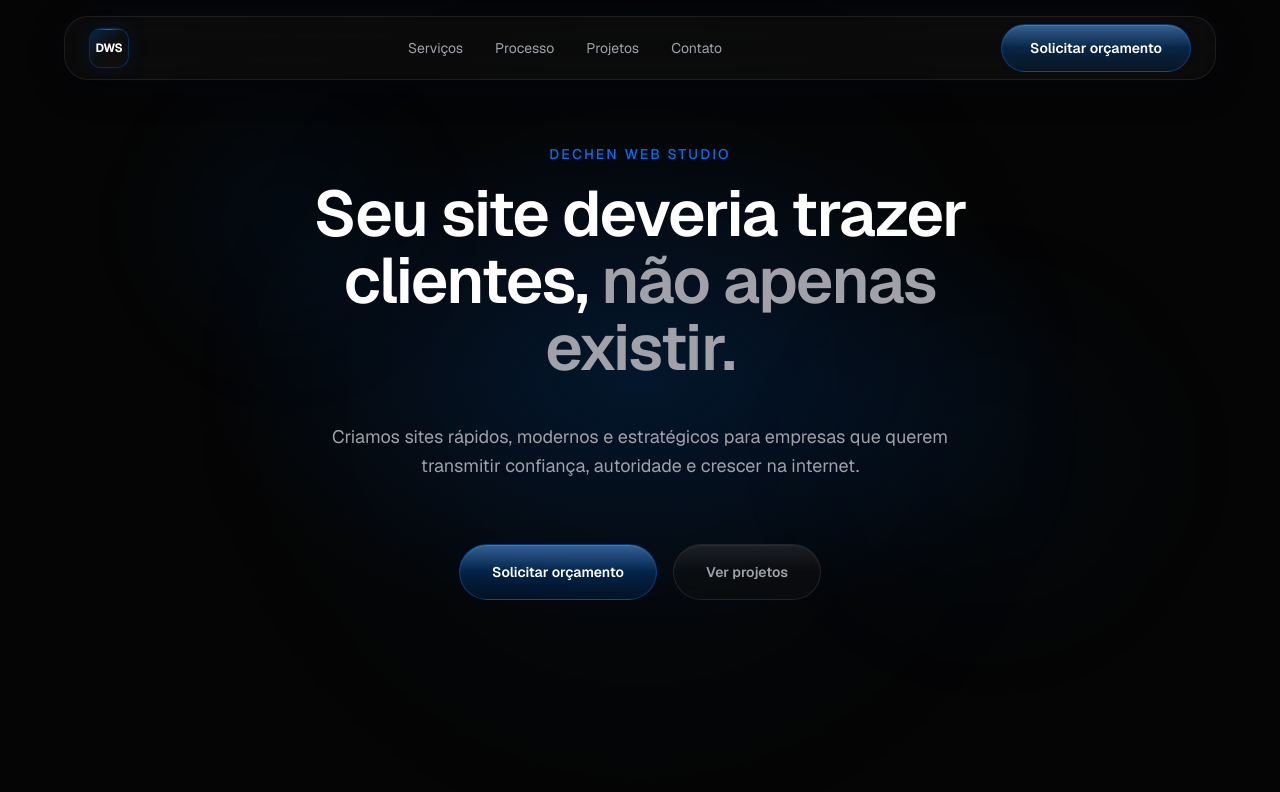
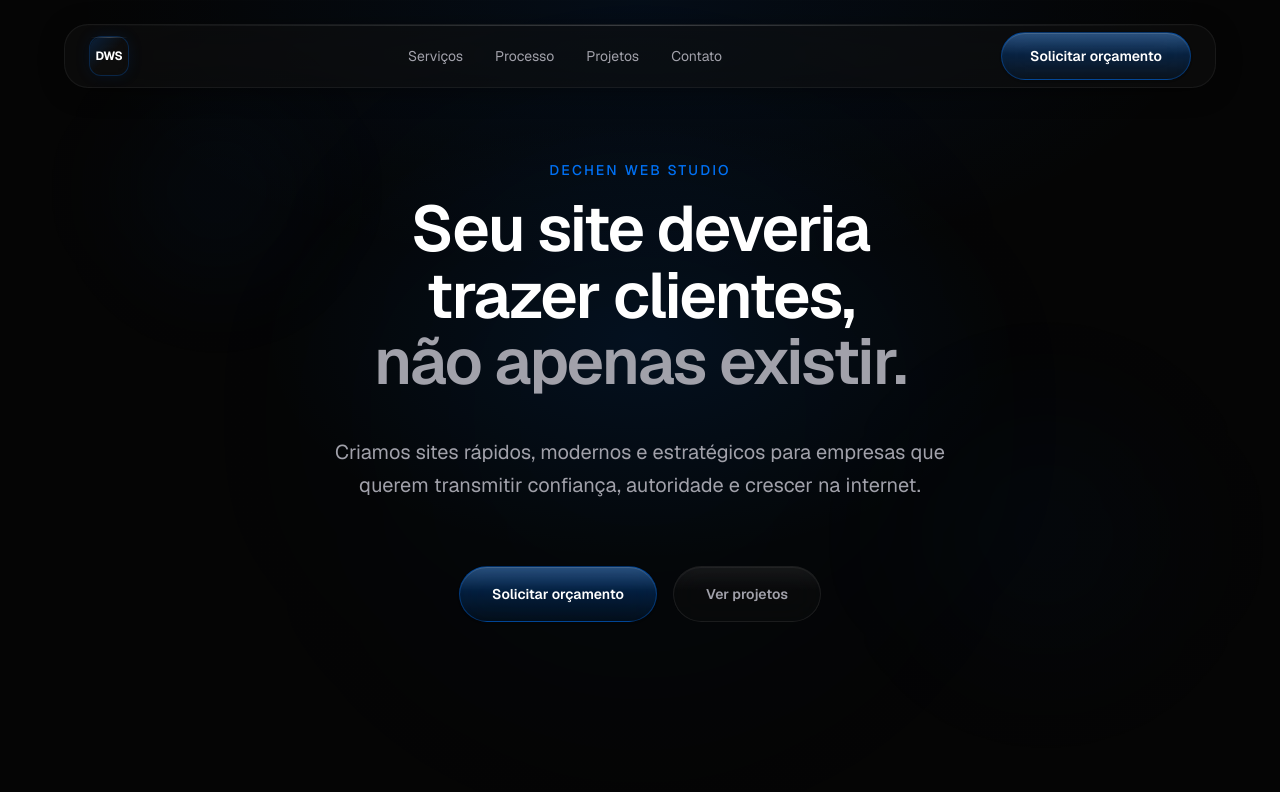
Before and after one commit to Dechen250/dechen-web-studio, a Next.js app: page / in a window 1280 px wide. Shown: the top 792 px of the page. Built offline with nearby package versions, Linux system fonts and the light colour scheme.

Commit message:
Melhoria visual da homepage v2.2

```diff
--- a/src/app/page.tsx
+++ b/src/app/page.tsx
@@ -1,5 +1,13 @@
 import type { ReactNode } from "react";
 
+/* ── Tokens (Design System) ───────────────────────────────────────── */
+const EASE = "ease-out";
+const DURATION = "duration-[250ms]";
+const TRANSITION = `transition-all ${DURATION} ${EASE}`;
+const FOCUS =
+  "focus-visible:outline focus-visible:outline-2 focus-visible:outline-offset-4 focus-visible:outline-[#0070F3]";
+
+/* ── Data ─────────────────────────────────────────────────────────── */
 const indicators = [
   { label: "Performance", value: "95+" },
   { label: "Responsivo", value: "100%" },
@@ -88,6 +96,16 @@ const navLinks = [
   { href: "#contato", label: "Contato" },
 ];
 
+/* ── Primitives ───────────────────────────────────────────────────── */
+function GlassSheen() {
+  return (
+    <span
+      aria-hidden
+      className="pointer-events-none absolute inset-x-0 top-0 h-px bg-gradient-to-r from-transparent via-white/20 to-transparent"
+    />
+  );
+}
+
 function GlassCard({
   children,
   className = "",
@@ -97,9 +115,10 @@ function GlassCard({
 }) {
   return (
     <div
-      className={`rounded-3xl border border-[#262626] bg-[#101010]/80 backdrop-blur-md transition-all duration-[250ms] ease-out hover:border-[#404040] hover:bg-[#101010] ${className}`}
+      className={`group/card relative overflow-hidden rounded-3xl border border-[#262626] bg-[#101010]/75 backdrop-blur-md ${TRANSITION} hover:-translate-y-0.5 hover:border-[#404040] hover:bg-[#101010]/90 hover:shadow-[0_12px_40px_rgba(0,0,0,0.35)] ${className}`}
     >
-      {children}
+      <GlassSheen />
+      <div className="relative">{children}</div>
     </div>
   );
 }
@@ -112,18 +131,30 @@ function DwsLogo({ size = "md" }: { size?: "sm" | "md" }) {
 
   return (
     <span
-      className={`relative flex items-center justify-center border border-[#0070F3]/30 bg-[#101010]/70 font-bold tracking-tight shadow-[0_0_20px_rgba(0,112,243,0.12)] backdrop-blur-md transition-all duration-[250ms] ease-out ${sizeClasses}`}
+      className={`relative flex items-center justify-center border border-[#0070F3]/25 bg-[#101010]/60 font-bold tracking-tight shadow-[0_0_16px_rgba(0,112,243,0.1)] backdrop-blur-md ${TRANSITION} ${sizeClasses}`}
     >
       <span
         aria-hidden
-        className="pointer-events-none absolute inset-0 rounded-[inherit] bg-gradient-to-br from-[#0070F3]/25 via-transparent to-transparent"
+        className="pointer-events-none absolute inset-0 rounded-[inherit] bg-gradient-to-br from-[#0070F3]/20 via-transparent to-transparent"
       />
+      <GlassSheen />
+      <span className="relative">DWS</span>
+    </span>
+  );
+}
+
+function NavLink({ href, children }: { href: string; children: ReactNode }) {
+  return (
+    <a
+      href={href}
+      className={`group/link relative text-sm text-[#A1A1AA] ${TRANSITION} hover:text-white ${FOCUS}`}
+    >
+      {children}
       <span
         aria-hidden
-        className="pointer-events-none absolute inset-x-1 top-0 h-px rounded-full bg-gradient-to-r from-transparent via-white/30 to-transparent"
+        className={`absolute -bottom-1 left-0 h-px w-0 bg-[#0070F3]/60 ${TRANSITION} group-hover/link:w-full`}
       />
-      <span className="relative">DWS</span>
-    </span>
+    </a>
   );
 }
 
@@ -138,24 +169,29 @@ function GlassButton({
   variant?: "primary" | "secondary";
   className?: string;
 }) {
-  const base =
-    "group relative inline-flex h-14 items-center justify-center overflow-hidden rounded-full px-8 text-sm font-semibold transition-all duration-[300ms] ease-out focus-visible:outline focus-visible:outline-2 focus-visible:outline-offset-2 focus-visible:outline-[#0070F3] active:scale-[0.98]";
+  const base = `group/btn relative inline-flex h-14 items-center justify-center overflow-hidden rounded-full px-8 text-sm font-semibold ${TRANSITION} ${FOCUS} active:scale-[0.985] active:translate-y-0`;
 
   const styles =
     variant === "primary"
-      ? "border border-[#0070F3]/40 bg-gradient-to-b from-[#0070F3]/45 via-[#0070F3]/25 to-[#0070F3]/10 text-white shadow-[inset_0_1px_0_rgba(255,255,255,0.15)] backdrop-blur-md hover:scale-[1.02] hover:border-[#0070F3]/60 hover:shadow-[0_0_40px_rgba(0,112,243,0.25),inset_0_1px_0_rgba(255,255,255,0.2)]"
-      : "border border-white/10 bg-[#101010]/50 text-[#A1A1AA] shadow-[inset_0_1px_0_rgba(255,255,255,0.06)] backdrop-blur-md hover:scale-[1.02] hover:border-white/20 hover:bg-[#101010]/70 hover:text-white hover:shadow-[0_0_24px_rgba(255,255,255,0.04),inset_0_1px_0_rgba(255,255,255,0.1)]";
+      ? "border border-[#0070F3]/35 bg-gradient-to-b from-[#0070F3]/40 via-[#0070F3]/22 to-[#0070F3]/8 text-white shadow-[inset_0_1px_0_rgba(255,255,255,0.12),0_1px_2px_rgba(0,0,0,0.2)] backdrop-blur-lg hover:-translate-y-0.5 hover:scale-[1.015] hover:border-[#0070F3]/50 hover:shadow-[0_4px_24px_rgba(0,112,243,0.18),inset_0_1px_0_rgba(255,255,255,0.18)]"
+      : "border border-white/[0.08] bg-[#101010]/40 text-[#A1A1AA] shadow-[inset_0_1px_0_rgba(255,255,255,0.05)] backdrop-blur-lg hover:-translate-y-0.5 hover:scale-[1.015] hover:border-white/15 hover:bg-[#101010]/65 hover:text-white hover:shadow-[0_4px_20px_rgba(0,0,0,0.3),inset_0_1px_0_rgba(255,255,255,0.08)]";
 
   return (
     <a href={href} className={`${base} ${styles} ${className}`}>
       <span
         aria-hidden
-        className={`pointer-events-none absolute inset-x-0 top-0 h-1/2 rounded-t-full ${
+        className={`pointer-events-none absolute inset-x-0 top-0 h-[45%] rounded-t-full ${
           variant === "primary"
-            ? "bg-gradient-to-b from-white/20 to-transparent"
-            : "bg-gradient-to-b from-white/8 to-transparent"
+            ? "bg-gradient-to-b from-white/15 to-transparent"
+            : "bg-gradient-to-b from-white/6 to-transparent"
         }`}
       />
+      {variant === "primary" && (
+        <span
+          aria-hidden
+          className="pointer-events-none absolute inset-0 rounded-full opacity-0 shadow-[0_0_32px_rgba(0,112,243,0.15)] transition-opacity duration-[250ms] ease-out group-hover/btn:opacity-100"
+        />
+      )}
       <span className="relative">{children}</span>
     </a>
   );
@@ -169,18 +205,31 @@ function SectionLabel({ children }: { children: ReactNode }) {
   );
 }
 
-export default function Home() {
+function HeroBackground() {
   return (
-    <div className="min-h-full bg-[#050505] font-sans text-white selection:bg-[#0070F3]/30">
-      {/* Navbar flutuante — Liquid Glass */}
-      <header className="fixed inset-x-0 top-0 z-50 px-5 pt-4 md:px-6 lg:px-8">
-        <nav
-          className="mx-auto flex h-14 max-w-5xl items-center justify-between rounded-2xl border border-white/[0.08] bg-[#101010]/60 px-4 shadow-[0_8px_32px_rgba(0,0,0,0.45),0_0_48px_rgba(0,112,243,0.06)] backdrop-blur-xl md:h-16 md:rounded-3xl md:px-6 lg:max-w-6xl"
-          aria-label="Principal"
-        >
+    <div aria-hidden className="pointer-events-none absolute inset-0">
+      <div className="absolute inset-0 bg-[radial-gradient(ellipse_80%_60%_at_50%_0%,rgba(0,112,243,0.1)_0%,transparent_55%)]" />
+      <div className="absolute top-[12%] left-1/2 h-[480px] w-[820px] -translate-x-1/2 rounded-full bg-[radial-gradient(ellipse_at_center,rgba(0,112,243,0.09)_0%,transparent_65%)]" />
+      <div className="absolute top-[6%] left-[6%] h-[280px] w-[280px] rounded-full bg-[radial-gradient(circle,rgba(0,112,243,0.06)_0%,transparent_70%)] blur-2xl" />
+      <div className="absolute right-[5%] bottom-[15%] h-[340px] w-[340px] rounded-full bg-[radial-gradient(circle,rgba(0,112,243,0.05)_0%,transparent_72%)] blur-3xl" />
+      <div className="absolute top-1/2 left-1/2 h-[560px] w-[560px] -translate-x-1/2 -translate-y-1/2 rounded-full bg-[#0070F3]/[0.025] blur-[110px]" />
+      <div className="absolute inset-0 bg-[radial-gradient(ellipse_at_center,transparent_40%,rgba(5,5,5,0.4)_100%)]" />
+    </div>
+  );
+}
+
+function FloatingNavbar() {
+  return (
+    <header className="fixed inset-x-0 top-0 z-50 px-5 pt-5 md:px-6 md:pt-6 lg:px-8">
+      <nav
+        className={`group/nav relative mx-auto flex h-14 max-w-5xl items-center justify-between overflow-hidden rounded-2xl border border-white/[0.06] bg-[#101010]/50 px-4 shadow-[0_4px_24px_rgba(0,0,0,0.4),0_0_1px_rgba(255,255,255,0.05)_inset] backdrop-blur-2xl ${TRANSITION} hover:border-white/[0.09] hover:shadow-[0_8px_40px_rgba(0,0,0,0.45),0_0_48px_rgba(0,112,243,0.04)] md:h-16 md:rounded-3xl md:px-6 lg:max-w-6xl`}
+        aria-label="Principal"
+      >
+        <GlassSheen />
+        <div className="relative flex w-full items-center justify-between">
           <a
             href="#"
-            className="transition-transform duration-[250ms] ease-out hover:scale-[1.03] focus-visible:outline focus-visible:outline-2 focus-visible:outline-offset-4 focus-visible:outline-[#0070F3]"
+            className={`${TRANSITION} hover:scale-[1.04] active:scale-[0.98] ${FOCUS}`}
             aria-label="Dechen Web Studio — início"
           >
             <DwsLogo />
@@ -189,12 +238,7 @@ export default function Home() {
           <ul className="hidden items-center gap-8 md:flex">
             {navLinks.map((link) => (
               <li key={link.href}>
-                <a
-                  href={link.href}
-                  className="text-sm text-[#A1A1AA] transition-colors duration-[250ms] ease-out hover:text-white focus-visible:outline focus-visible:outline-2 focus-visible:outline-offset-4 focus-visible:outline-[#0070F3]"
-                >
-                  {link.label}
-                </a>
+                <NavLink href={link.href}>{link.label}</NavLink>
               </li>
             ))}
           </ul>
@@ -210,38 +254,42 @@ export default function Home() {
           <GlassButton
             href="#contato"
             variant="primary"
-            className="inline-flex h-10 px-5 text-xs sm:hidden"
+            className="inline-flex h-10 shrink-0 px-4 text-xs sm:hidden"
           >
             Orçamento
           </GlassButton>
-        </nav>
-      </header>
+        </div>
+      </nav>
+    </header>
+  );
+}
+
+/* ── Page ─────────────────────────────────────────────────────────── */
+export default function Home() {
+  return (
+    <div className="min-h-full bg-[#050505] font-sans text-white selection:bg-[#0070F3]/30">
+      <FloatingNavbar />
 
       <main>
         {/* Hero */}
-        <section className="relative flex min-h-[92vh] flex-col items-center justify-center overflow-hidden px-5 pt-28 pb-32 md:px-6 md:pt-32 md:pb-40 lg:px-8 lg:pt-36 lg:pb-48">
-          <div aria-hidden className="pointer-events-none absolute inset-0">
-            <div className="absolute top-[15%] left-1/2 h-[520px] w-[900px] -translate-x-1/2 rounded-full bg-[radial-gradient(ellipse_at_center,rgba(0,112,243,0.14)_0%,transparent_68%)]" />
-            <div className="absolute top-[8%] left-[10%] h-[320px] w-[320px] rounded-full bg-[radial-gradient(circle,rgba(0,112,243,0.08)_0%,transparent_70%)] blur-2xl" />
-            <div className="absolute right-[8%] bottom-[18%] h-[380px] w-[380px] rounded-full bg-[radial-gradient(circle,rgba(0,112,243,0.06)_0%,transparent_72%)] blur-3xl" />
-            <div className="absolute top-1/2 left-1/2 h-[600px] w-[600px] -translate-x-1/2 -translate-y-1/2 rounded-full bg-[#0070F3]/[0.03] blur-[100px]" />
-          </div>
+        <section className="relative flex min-h-[94vh] flex-col items-center justify-center overflow-hidden px-5 pt-32 pb-36 md:px-6 md:pt-36 md:pb-44 lg:px-8 lg:pt-40 lg:pb-52">
+          <HeroBackground />
 
           <div className="relative mx-auto w-full max-w-3xl text-center">
             <SectionLabel>Dechen Web Studio</SectionLabel>
-            <h1 className="text-4xl leading-[1.12] font-semibold tracking-tight md:text-5xl lg:text-[64px] lg:leading-[1.05]">
+            <h1 className="text-balance text-4xl leading-[1.1] font-semibold tracking-[-0.02em] md:text-5xl md:tracking-[-0.025em] lg:text-[64px] lg:leading-[1.04] lg:tracking-[-0.03em]">
               Seu site deveria trazer clientes,{" "}
               <span className="text-[#A1A1AA]">não apenas existir.</span>
             </h1>
-            <p className="mx-auto mt-8 max-w-2xl text-lg leading-relaxed text-[#A1A1AA] md:mt-10">
+            <p className="mx-auto mt-8 max-w-2xl text-pretty text-lg leading-[1.7] text-[#A1A1AA] md:mt-10 md:text-xl md:leading-[1.65]">
               Criamos sites rápidos, modernos e estratégicos para empresas que
               querem transmitir confiança, autoridade e crescer na internet.
             </p>
-            <div className="mt-14 flex flex-col items-center justify-center gap-4 sm:flex-row md:mt-16">
-              <GlassButton href="#contato" variant="primary">
+            <div className="mt-14 flex w-full flex-col items-stretch justify-center gap-4 sm:mt-16 sm:flex-row sm:items-center">
+              <GlassButton href="#contato" variant="primary" className="w-full sm:w-auto">
                 Solicitar orçamento
               </GlassButton>
-              <GlassButton href="#projetos" variant="secondary">
+              <GlassButton href="#projetos" variant="secondary" className="w-full sm:w-auto">
                 Ver projetos
               </GlassButton>
             </div>
@@ -278,14 +326,14 @@ export default function Home() {
             </div>
             <div className="grid gap-4 sm:grid-cols-2">
               {services.map((service) => (
-                <GlassCard key={service.title} className="group p-8">
+                <GlassCard key={service.title} className="p-8">
                   <div className="mb-4 flex items-center justify-between">
                     <h3 className="text-xl font-semibold tracking-tight md:text-2xl">
                       {service.title}
                     </h3>
                     <span
                       aria-hidden
-                      className="text-[#404040] transition-all duration-[250ms] ease-out group-hover:translate-x-1 group-hover:text-[#0070F3]"
+                      className={`text-[#404040] ${TRANSITION} group-hover/card:translate-x-1 group-hover/card:text-[#0070F3]`}
                     >
                       →
                     </span>
@@ -350,7 +398,10 @@ export default function Home() {
             <div className="grid gap-6 md:grid-cols-2 lg:grid-cols-3">
               {projects.map((project) => (
                 <article key={project.name} className="group">
-                  <div className="overflow-hidden rounded-3xl border border-[#262626] bg-[#101010]/80 backdrop-blur-md transition-all duration-[250ms] ease-out hover:border-[#404040]">
+                  <div
+                    className={`relative overflow-hidden rounded-3xl border border-[#262626] bg-[#101010]/75 backdrop-blur-md ${TRANSITION} hover:-translate-y-0.5 hover:border-[#404040] hover:shadow-[0_12px_40px_rgba(0,0,0,0.35)]`}
+                  >
+                    <GlassSheen />
                     <div
                       className={`relative flex h-48 items-end bg-gradient-to-br ${project.gradient} p-6`}
                     >
@@ -358,8 +409,10 @@ export default function Home() {
                         {project.category}
                       </span>
                     </div>
-                    <div className="p-8">
-                      <h3 className="mb-2 text-lg font-semibold tracking-tight transition-colors duration-[250ms] ease-out group-hover:text-[#0070F3] md:text-xl">
+                    <div className="relative p-8">
+                      <h3
+                        className={`mb-2 text-lg font-semibold tracking-tight md:text-xl ${TRANSITION} group-hover:text-[#0070F3]`}
+                      >
                         {project.name}
                       </h3>
                       <p className="text-sm leading-relaxed text-[#A1A1AA]">
@@ -379,10 +432,10 @@ export default function Home() {
           className="border-t border-[#262626]/80 px-5 py-24 md:px-6 lg:px-8 lg:py-32"
         >
           <div className="mx-auto max-w-3xl text-center">
-            <div className="relative overflow-hidden rounded-3xl border border-[#262626] bg-[#101010]/80 px-8 py-16 backdrop-blur-md sm:px-16">
+            <GlassCard className="px-8 py-16 sm:px-16">
               <div
                 aria-hidden
-                className="pointer-events-none absolute inset-0 bg-gradient-to-b from-[#0070F3]/[0.06] to-transparent"
+                className="pointer-events-none absolute inset-0 bg-gradient-to-b from-[#0070F3]/[0.05] to-transparent"
               />
               <div className="relative">
                 <SectionLabel>Vamos conversar</SectionLabel>
@@ -404,13 +457,13 @@ export default function Home() {
                   </GlassButton>
                   <a
                     href="mailto:hello@dechenwebstudio.com"
-                    className="text-sm text-[#A1A1AA] transition-colors duration-[250ms] ease-out hover:text-[#0070F3] focus-visible:outline focus-visible:outline-2 focus-visible:outline-offset-4 focus-visible:outline-[#0070F3]"
+                    className={`text-sm text-[#A1A1AA] ${TRANSITION} hover:text-[#0070F3] ${FOCUS}`}
                   >
                     hello@dechenwebstudio.com
                   </a>
                 </div>
               </div>
-            </div>
+            </GlassCard>
           </div>
         </section>
       </main>
@@ -425,15 +478,10 @@ export default function Home() {
             </p>
           </div>
           <nav aria-label="Rodapé">
-            <ul className="flex flex-wrap items-center justify-center gap-6 text-sm text-[#A1A1AA]">
+            <ul className="flex flex-wrap items-center justify-center gap-6 text-sm">
               {navLinks.map((link) => (
                 <li key={link.href}>
-                  <a
-                    href={link.href}
-                    className="transition-colors duration-[250ms] ease-out hover:text-white focus-visible:outline focus-visible:outline-2 focus-visible:outline-offset-4 focus-visible:outline-[#0070F3]"
-                  >
-                    {link.label}
-                  </a>
+                  <NavLink href={link.href}>{link.label}</NavLink>
                 </li>
               ))}
             </ul>
```
